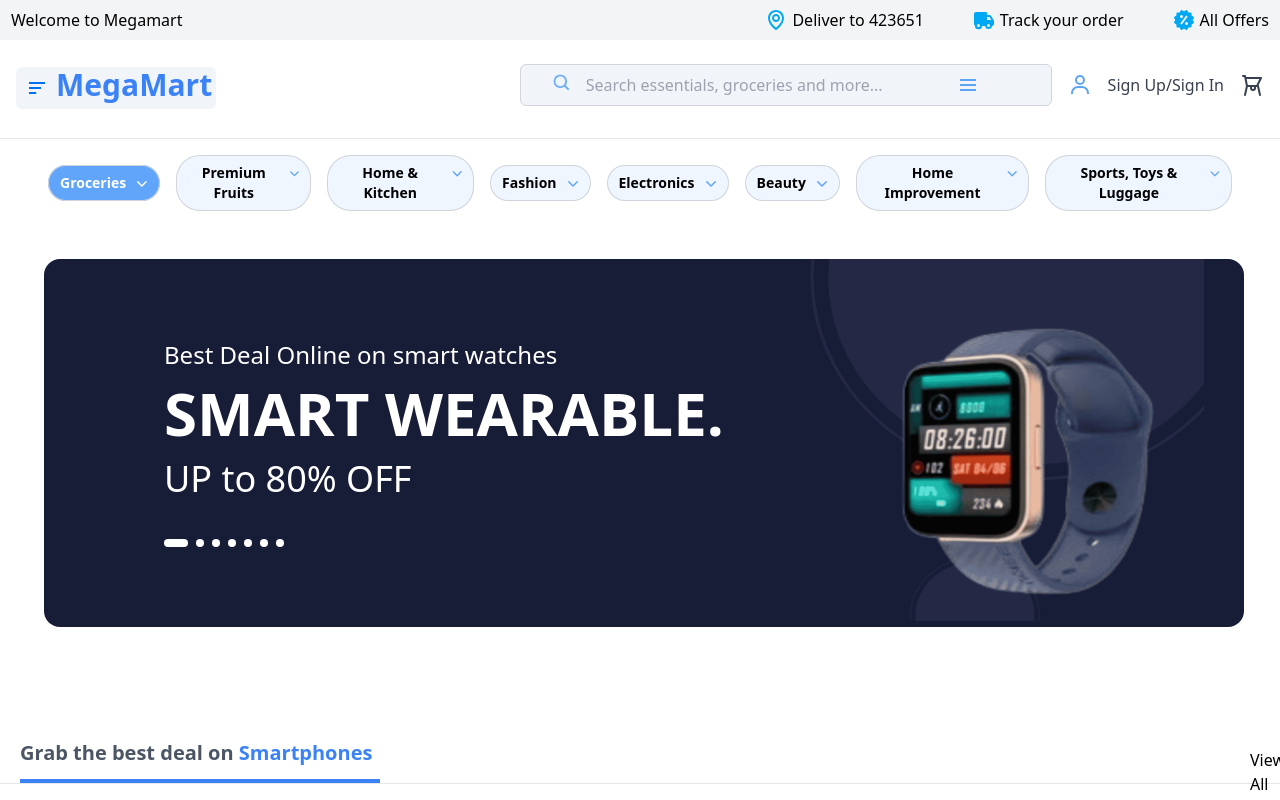
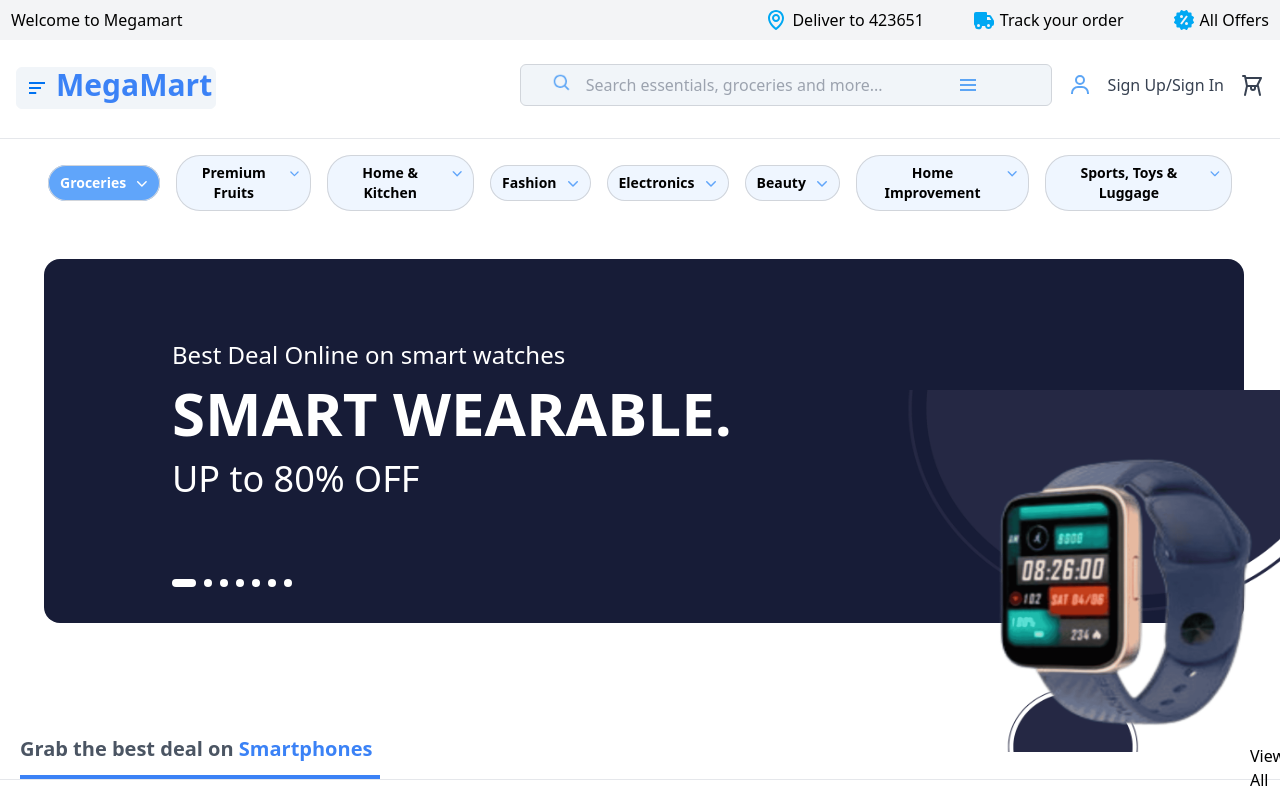
Before and after one commit to Mdaw00d/ecomWeb, a Next.js app: page / in a window 1280 px wide. Shown: the top 800 px of the page. Built offline with nearby package versions, Linux system fonts and the light colour scheme.

Commit message:
Update hero.tsx

```diff
--- a/src/app/hero.tsx
+++ b/src/app/hero.tsx
@@ -200,34 +200,28 @@
       <br />
       <br />
       {/* Banner Starts */}
-     <div className="relative bg-customBlue p-20 rounded-2xl hidden lg:block overflow-hidden ml-11 mr-9">
-  {/* Smartwatch Image */}
+    <div className=" bg-customBlue p-52 pb-9 ml-11 mr-9 rounded-2xl hidden lg:block">
         <img
-    className="absolute top-0 right-10 h-[362px] w-[800px] hidden md:block"
+          className="-mb-80 ml-[250px] -mt-40 h-[362px] w-[800px] absolute bottom-[368px]  hidden md:block"
           src="image1.png"
-    alt="Smartwatch"
+          alt=""
         />
 
-  {/* Text Content */}
-  <div className="text-white max-w-xl ml-10">
-    <h2 className="font-sans font-normal text-2xl">
-      Best Deal Online on smart watches
+        <h2 className="text-white -ml-20 -mt-32 font-sans font-normal text-2xl  ">
+          Best Deal Online on smart watches{" "}
         </h2>
-    <h1 className="mt-3 font-semibold text-6xl">
+        <h1 className="text-white mt-3 -ml-20 font-semibold text-6xl ">
           SMART WEARABLE.
         </h1>
-    <h2 className="mt-4 text-4xl">UP to 80% OFF</h2>
-
-    {/* Dots */}
-    <div className="flex gap-2 mt-10">
-      <div className="bg-white h-2 w-6 rounded-2xl"></div>
-      <div className="bg-white h-2 w-2 rounded-2xl"></div>
-      <div className="bg-white h-2 w-2 rounded-2xl"></div>
-      <div className="bg-white h-2 w-2 rounded-2xl"></div>
-      <div className="bg-white h-2 w-2 rounded-2xl"></div>
-      <div className="bg-white h-2 w-2 rounded-2xl"></div>
-      <div className="bg-white h-2 w-2 rounded-2xl"></div>
-    </div>
+        <h2 className="text-white mt-4 -ml-20 text-4xl">UP to 80% OFF</h2>
+        <div>
+          <div className="bg-white h-2 w-6 mt-20 -ml-20 rounded-2xl"></div>
+          <div className="bg-white h-2 w-2 rounded-2xl -ml-12 -mt-2"></div>
+          <div className="bg-white h-2 w-2 rounded-2xl -ml-8 -mt-2"></div>
+          <div className="bg-white h-2 w-2 rounded-2xl -ml-4 -mt-2"></div>
+          <div className="bg-white h-2 w-2 rounded-2xl -ml-0 -mt-2"></div>
+          <div className="bg-white h-2 w-2 rounded-2xl -ml-[-16px] -mt-2"></div>
+          <div className="bg-white h-2 w-2 rounded-2xl -ml-[-32px] -mt-2"></div>
         </div>
       </div>
       <img
```
Lines whose indentation alone changed are shown as unchanged.
